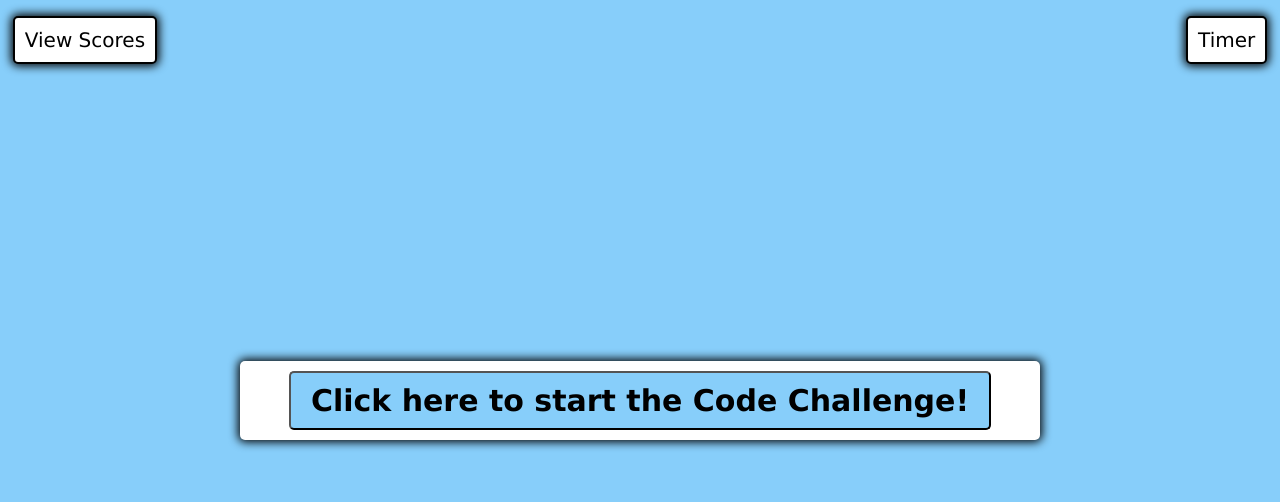
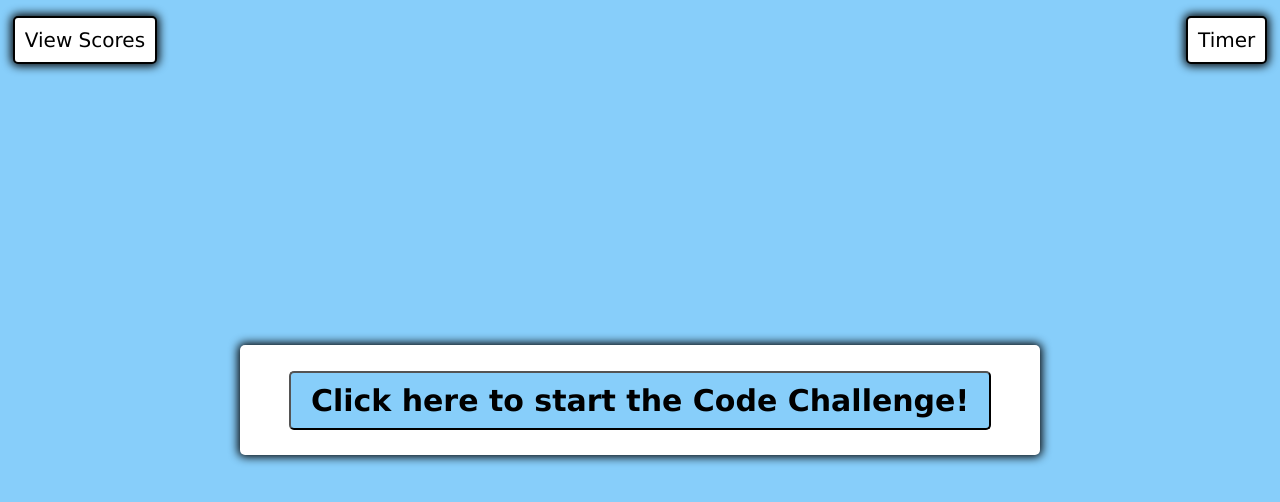
Before and after one commit to jmaraya1229/CodeQuiz, a plain HTML site: page index.html in a window 1280 px wide. Drawn offline with Linux system fonts and the light colour scheme.

Commit message:
Edited README.md, js, and css, and screenshot

```diff
--- a/styles.css
+++ b/styles.css
@@ -47,6 +47,7 @@ body {
 #start-btn {
     font-size: 1.5rem;
     font-weight: bold;
+    margin: 2%;
     padding: 10px 20px;
     border-radius: 5px;
     background-color: lightskyblue;
```
Also changed, not shown: apps.js (+10 -3 lines), Screenshot.png (added), 1 other file.
